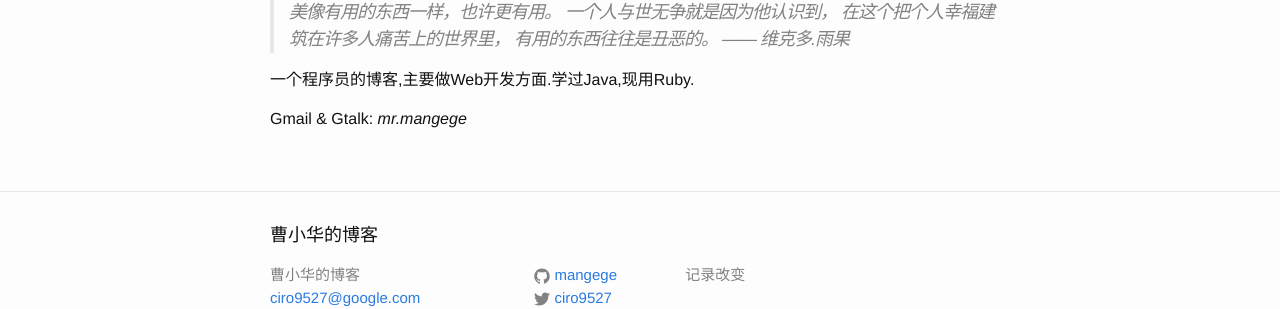
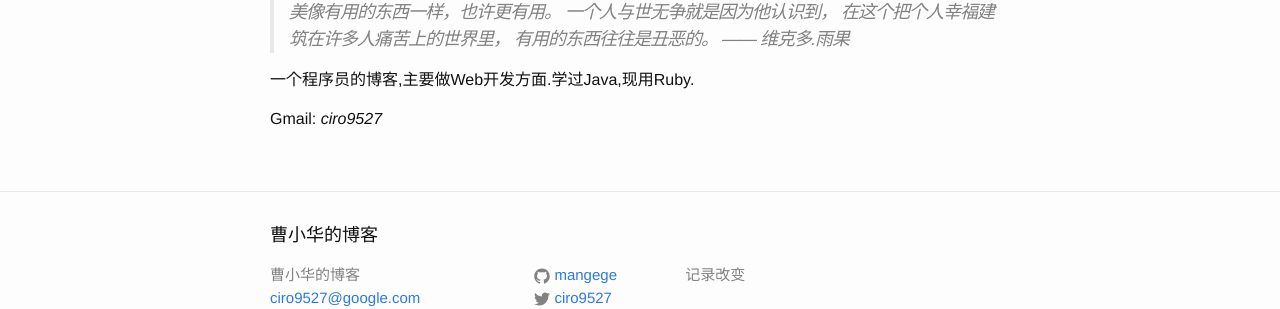
Before and after one commit to mangege/mangege.github.io, a Jekyll site: the page built from about.md, in a window 1280 px wide. Shown: the part 165-474 px from the top of the page. Built offline with Jekyll 4.4.1, drawn with Linux system fonts in a browser that asks for light colours.

Commit message:
update email

```diff
--- a/about.md
+++ b/about.md
@@ -13,4 +13,4 @@ permalink: /about/
 
 一个程序员的博客,主要做Web开发方面.学过Java,现用Ruby.
 
-Gmail &amp; Gtalk: *mr.mangege*
+Gmail: *ciro9527*
```
